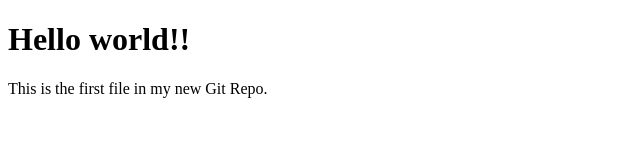
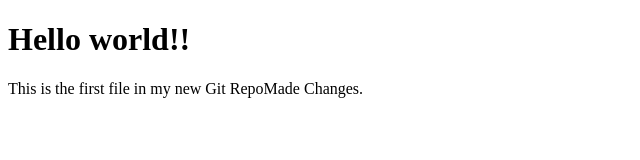
Before and after one commit to Maha-1975/toolstraining, a plain HTML site: page index.html in a window 1280 px wide. Shown: the whole page, without its empty margins (0-640 px from the left). Drawn offline with Linux system fonts and the light colour scheme.

Commit message:
Update index.html

```diff
--- a/index.html
+++ b/index.html
@@ -8,7 +8,7 @@
 
 
 <h1>Hello world!!</h1>
-<p>This is the first file in my new Git Repo.</p>
+<p>This is the first file in my new Git RepoMade Changes.</p>
 
 
 
```
